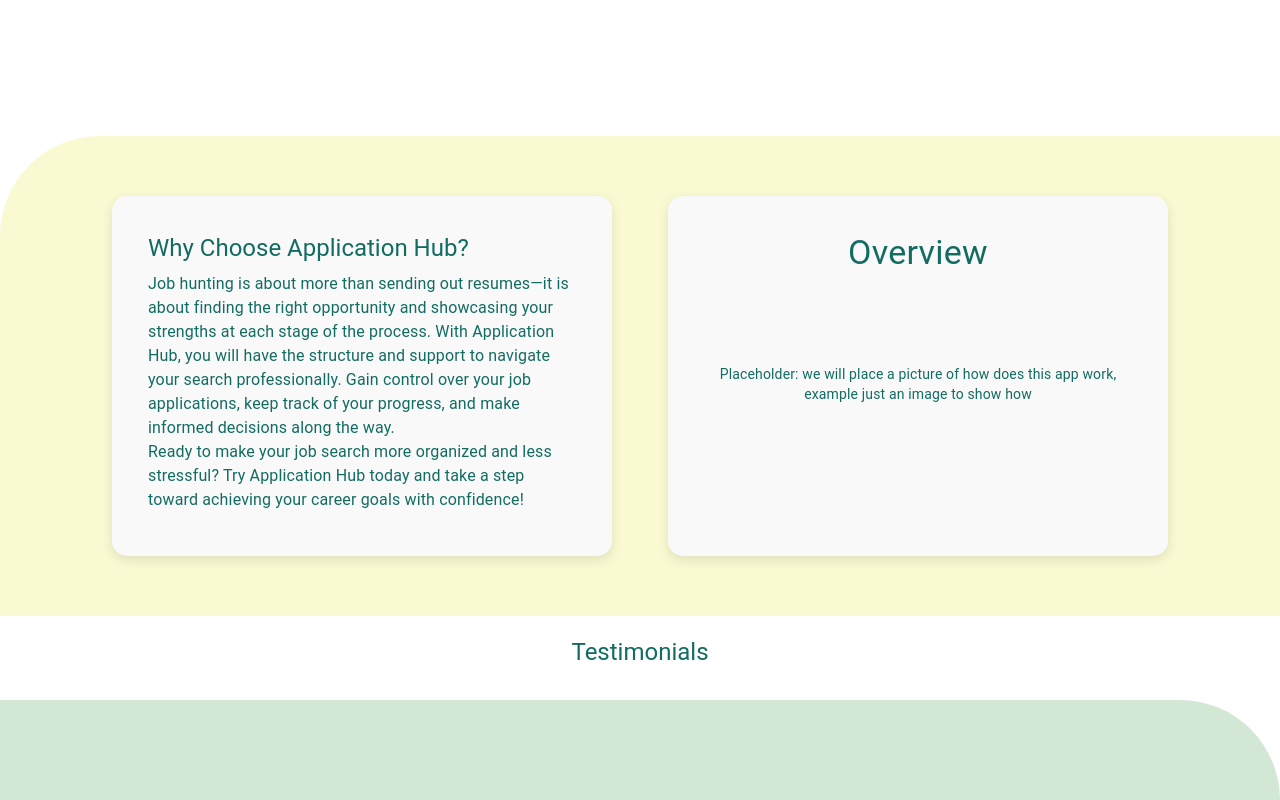
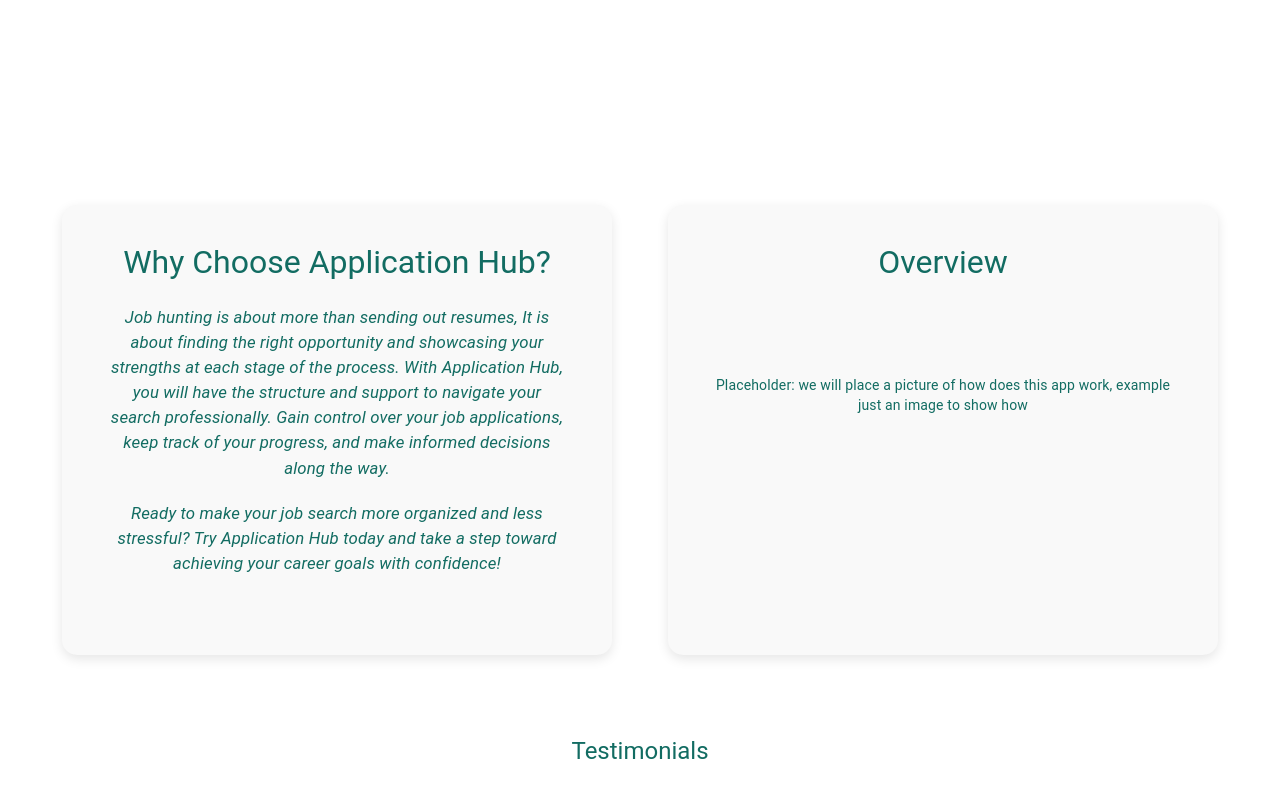
Before and after one commit to Natata08/application-hub, a Next.js app in the folder frontend/: page / in a window 1280 px wide. Shown: the part 1360-2160 px from the top of the page. Built offline with nearby package versions, Linux system fonts and the light colour scheme; no server answers.

Commit message:
fix: Components in homepage fixed - WhyChooseCard restyled , Overview restyled

```diff
--- a/frontend/components/homepage/FeaturesLine.js
+++ b/frontend/components/homepage/FeaturesLine.js
@@ -12,7 +12,7 @@
       sx={{
         padding: '0 100px',
         backgroundColor: 'background.defaultSecond',
-        marginBottom: '200px',
+        marginBottom: { xs: '0.75rem', sm: '40px', md: '75px', lg: '200px' },
         padding: isMobile ? '100px 0 100px 0' : '50px 0 50px 0',
       }}
     >
@@ -23,7 +23,6 @@
               sx={{
                 display: 'flex',
                 alignItems: 'center',
-
                 marginTop: isMobile ? '50px' : '0',
                 justifyContent: 'center',
                 flexDirection: 'column',
@@ -34,6 +33,12 @@
               <Typography
                 variant="h6"
                 sx={{
+                  fontSize: {
+                    xs: '',
+                    sm: '0.75rem',
+                    md: '0.75rem',
+                    lg: '1.25rem',
+                  },
                   color: 'text.footer',
                   margin: '10px 0',
                 }}
@@ -43,6 +48,12 @@
               <Typography
                 variant="body2"
                 sx={{
+                  fontSize: {
+                    xs: '',
+                    sm: '0.5rem',
+                    md: '0.65rem',
+                    lg: '1rem',
+                  },
                   marginBottom: '30px',
                   maxWidth: '250px',
                   width: '100%',
--- a/frontend/components/homepage/Overview.js
+++ b/frontend/components/homepage/Overview.js
@@ -4,10 +4,10 @@
 const OverviewImageCard = () => {
   return (
     <Card
-      style={{
-        maxWidth: '500px',
+      sx={{
+        maxWidth: { xs: '100%', sm: '100%', md: '400px', lg: '550px' },
         maxHeight: '500px',
-        minHeight: '360px',
+        minHeight: { xs: '100%', sm: '350px', md: '400px', lg: '450px' },
         margin: '20px',
         padding: '20px',
         borderRadius: '15px',
@@ -16,11 +16,19 @@
       }}
     >
       <CardContent>
-        <Typography variant="h4" component="p" color="background.primary">
+        <Typography
+          variant="h5"
+          component="h2"
+          gutterBottom
+          sx={{
+            textAlign: 'center',
+            fontSize: { xs: '0.75rem', sm: '1rem', md: '1.5rem', lg: '2rem' },
+          }}
+        >
           Overview
         </Typography>
         <div
-          style={{
+          sx={{
             height: '200px',
             backgroundColor: 'background.default',
             borderRadius: '8px',
@@ -30,7 +38,7 @@
           <Typography
             variant="body2"
             color="text.primary"
-            style={{ padding: '80px 0' }}
+            sx={{ padding: '80px 0' }}
           >
             Placeholder: we will place a picture of how does this app work,
             example just an image to show how
--- a/frontend/components/homepage/WhyChooseCard.js
+++ b/frontend/components/homepage/WhyChooseCard.js
@@ -1,12 +1,12 @@
 import React from 'react'
-import { Card, CardContent, Typography, Button } from '@mui/material'
+import { Card, CardContent, Typography } from '@mui/material'
 
 export default function WhyChooseCard() {
   return (
     <Card
-      style={{
-        maxWidth: '500px',
-        minHeight: '360px',
+      sx={{
+        maxWidth: { xs: '100%', sm: '100%', md: '400px', lg: '550px' },
+        minHeight: { xs: '100%', sm: '350px', md: '400px', lg: '450px' },
         margin: '20px',
         padding: '20px',
         borderRadius: '15px',
@@ -14,18 +14,54 @@
       }}
     >
       <CardContent>
-        <Typography variant="h5" component="h2" gutterBottom>
+        <Typography
+          variant="h5"
+          component="h2"
+          gutterBottom
+          sx={{
+            textAlign: 'center',
+            fontSize: { xs: '0.75rem', sm: '1rem', md: '1.5rem', lg: '2rem' },
+          }}
+        >
           Why Choose Application Hub?
         </Typography>
-        <Typography variant="body1" color="text.primary">
-          Job hunting is about more than sending out resumes—it is about finding
-          the right opportunity and showcasing your strengths at each stage of
-          the process. With Application Hub, you will have the structure and
-          support to navigate your search professionally. Gain control over your
-          job applications, keep track of your progress, and make informed
-          decisions along the way.
+        <Typography
+          variant="body1"
+          color="text.primary"
+          sx={{
+            padding: '10px',
+            textAlign: 'center',
+            fontStyle: 'italic',
+            fontSize: {
+              xs: '0.75rem',
+              sm: '0.75rem',
+              md: '0.85rem',
+              lg: '1.05rem',
+            },
+          }}
+        >
+          Job hunting is about more than sending out resumes, It is about
+          finding the right opportunity and showcasing your strengths at each
+          stage of the process. With Application Hub, you will have the
+          structure and support to navigate your search professionally. Gain
+          control over your job applications, keep track of your progress, and
+          make informed decisions along the way.
         </Typography>
-        <Typography variant="body1" color="text.primary">
+        <Typography
+          variant="body1"
+          color="text.primary"
+          sx={{
+            padding: '10px',
+            textAlign: 'center',
+            fontStyle: 'italic',
+            fontSize: {
+              xs: '0.75rem',
+              sm: '0.75rem',
+              md: '0.85rem',
+              lg: '1.05rem',
+            },
+          }}
+        >
           Ready to make your job search more organized and less stressful? Try
           Application Hub today and take a step toward achieving your career
           goals with confidence!
--- a/frontend/components/ui/CardLeftCurve.js
+++ b/frontend/components/ui/CardLeftCurve.js
@@ -11,7 +11,6 @@
     <Box
       sx={{
         width,
-        backgroundColor: backgroundColor || 'background.cardYellow',
         borderRadius: '100px 0 0 0',
         padding,
         color: 'text.secondary',
--- a/frontend/components/ui/CardRightCurve.js
+++ b/frontend/components/ui/CardRightCurve.js
@@ -11,7 +11,7 @@
     <Box
       sx={{
         width,
-        backgroundColor: backgroundColor || 'background.cardBlue',
+
         borderRadius: '0 100px 0 0',
         padding,
         color: 'text.secondary',
--- a/frontend/package.json
+++ b/frontend/package.json
@@ -37,6 +37,7 @@
     "react": "^18.3.1",
     "react-dom": "^18.3.1",
     "react-hook-form": "^7.53.0",
+    "react-parallax": "^3.5.1",
     "react-quilljs": "^2.0.4",
     "react-use": "^17.5.1",
     "styled-components": "^6.1.13"
```
Also changed, not shown: 1 other file (tests, documents, lock files or other folders).
